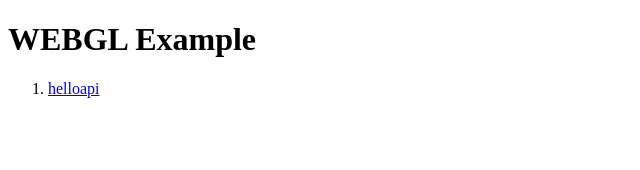
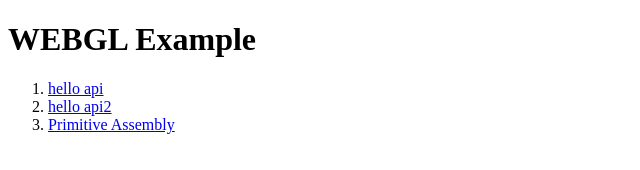
Before and after one commit to dalchong2/Web1, a plain HTML site: page WEBGL.html in a window 1280 px wide. Shown: the whole page, without its empty margins (0-640 px from the left). Drawn offline with Linux system fonts and the light colour scheme.

Commit message:
Modify webgl.html

```diff
--- a/WEBGL.html
+++ b/WEBGL.html
@@ -7,10 +7,12 @@
     <title>WEBGL</title>
 
 </head>
-<body onload="main()">
+<body>
     <h1>WEBGL Example</h1>
     <ol>
-        <li><a href="./webgl/helloapi.html">helloapi</a></li>
+        <li><a href="./webgl/helloapi.html">hello api</a></li>
+        <li><a href="./webgl/helloapi2.html">hello api2</a></li>
+        <li><a href="./webgl/primitive.html">Primitive Assembly</a></li>
     </ol>
 </body>
 </html>
```
